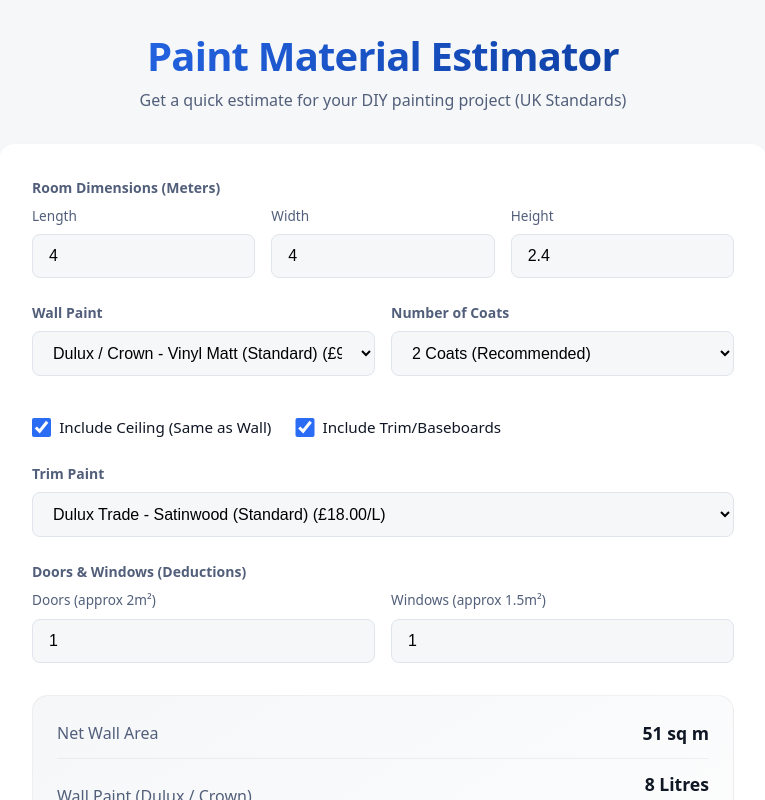
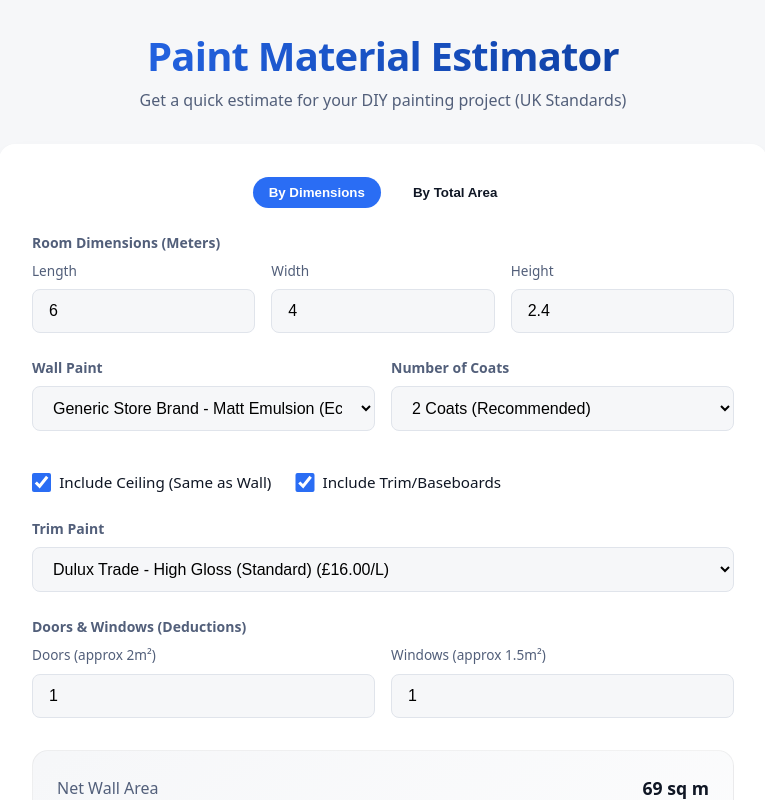
Before and after one commit to Richmbrm/painting-estimator, a Next.js app: page / in a window 1280 px wide. Shown: the top 800 px of the page, without its empty margins (257-1022 px from the left). Built offline with nearby package versions, Linux system fonts and the light colour scheme.

Commit message:
Implement direct area input mode

```diff
--- a/src/pages/index.tsx
+++ b/src/pages/index.tsx
@@ -6,13 +6,21 @@ import { SUPPLIER_DATA, PaintProduct, getProductById } from '../utils/supplier_d
 import { WINTER_TRENDS } from '../utils/trends';
 
 export default function Home() {
+  // Filter products for dropdowns
+  const wallProducts = SUPPLIER_DATA.filter(p => p.type === 'wall');
+  const trimProducts = SUPPLIER_DATA.filter(p => p.type === 'trim');
+
+  // Input Mode state
+  const [inputMode, setInputMode] = useState<'dimensions' | 'area'>('dimensions');
+  const [customWallArea, setCustomWallArea] = useState<number | ''>('');
+
   const [width, setWidth] = useState<number | ''>(4); // meters (approx 13ft)
-  const [length, setLength] = useState<number | ''>(4); // meters
+  const [length, setLength] = useState<number | ''>(6); // meters (approx 20ft)
   const [height, setHeight] = useState<number | ''>(2.4); // meters (approx 8ft)
 
   // Default selections
-  const [wallProductId, setWallProductId] = useState<string>('wall_standard');
-  const [trimProductId, setTrimProductId] = useState<string>('trim_satin');
+  const [wallProductId, setWallProductId] = useState<string>(wallProducts[0].id);
+  const [trimProductId, setTrimProductId] = useState<string>(trimProducts[0].id);
 
   const [coats, setCoats] = useState<number>(2);
   const [includeCeiling, setIncludeCeiling] = useState<boolean>(true);
@@ -23,32 +31,43 @@ export default function Home() {
 
   const [result, setResult] = useState<EstimationResult | null>(null);
 
-  // Filter products for dropdowns
-  const wallProducts = SUPPLIER_DATA.filter(p => p.type === 'wall');
-  const trimProducts = SUPPLIER_DATA.filter(p => p.type === 'trim');
-
   useEffect(() => {
     const wallProduct = getProductById(wallProductId);
     const trimProduct = includeTrim ? getProductById(trimProductId) : null;
 
     if (!wallProduct) return; // Should not happen with defaults
 
+    // Calculation Logic Selection
+    let dimensions: { width: number; length: number; height: number } | { totalWallArea: number } | null = null;
+
+    if (inputMode === 'dimensions') {
       // Safety check: ensure all dimensions are valid numbers
       if (width === '' || length === '' || height === '') {
         return;
       }
+      dimensions = { width: Number(width), length: Number(length), height: Number(height) };
+    } else {
+      // Area mode
+      if (customWallArea === '') {
+        return;
+      }
+      dimensions = { totalWallArea: Number(customWallArea) };
+    }
+
+    if (!dimensions) return;
 
     const res = calculatePaintEstimate(
-      { width: Number(width), length: Number(length), height: Number(height) },
+      dimensions,
       wallProduct,
       trimProduct || null,
       coats,
       numDoors === '' ? 0 : numDoors,
       numWindows === '' ? 0 : numWindows,
-      includeCeiling
+      // In Area mode, we disable specific ceiling logic (assumed in total) or force false
+      inputMode === 'dimensions' ? includeCeiling : false
     );
     setResult(res);
-  }, [width, length, height, wallProductId, trimProductId, coats, numDoors, numWindows, includeCeiling, includeTrim]);
+  }, [width, length, height, customWallArea, inputMode, wallProductId, trimProductId, coats, numDoors, numWindows, includeCeiling, includeTrim]);
 
   // Helper for safe number input updates
   const handleDimensionChange = (
@@ -99,8 +118,46 @@ export default function Home() {
         </header>
 
         <div className="card">
+          {/* Mode Toggle */}
+          <div style={{ display: 'flex', justifyContent: 'center', marginBottom: '1.5rem', gap: '1rem' }}>
+            <button
+              onClick={() => setInputMode('dimensions')}
+              style={{
+                padding: '0.5rem 1rem',
+                borderRadius: '2rem',
+                border: 'none',
+                background: inputMode === 'dimensions' ? 'var(--primary)' : 'var(--surface-2)',
+                color: inputMode === 'dimensions' ? 'white' : 'var(--text-main)',
+                fontWeight: 600,
+                cursor: 'pointer',
+                transition: 'all 0.2s ease'
+              }}
+            >
+              By Dimensions
+            </button>
+            <button
+              onClick={() => setInputMode('area')}
+              style={{
+                padding: '0.5rem 1rem',
+                borderRadius: '2rem',
+                border: 'none',
+                background: inputMode === 'area' ? 'var(--primary)' : 'var(--surface-2)',
+                color: inputMode === 'area' ? 'white' : 'var(--text-main)',
+                fontWeight: 600,
+                cursor: 'pointer',
+                transition: 'all 0.2s ease'
+              }}
+            >
+              By Total Area
+            </button>
+          </div>
+
           <div className="input-group">
-            <label>Room Dimensions (Meters)</label>
+            <label>
+              {inputMode === 'dimensions' ? 'Room Dimensions (Meters)' : 'Total Wall Area (sq meters)'}
+            </label>
+
+            {inputMode === 'dimensions' ? (
               <div className="input-row">
                 <div className="dimension-field">
                   <span className="field-label">Length</span>
@@ -136,6 +193,21 @@ export default function Home() {
                   />
                 </div>
               </div>
+            ) : (
+              <div className="input-row">
+                <div className="dimension-field" style={{ width: '100%' }}>
+                  <span className="field-label">Total Area (m²)</span>
+                  <input
+                    type="number"
+                    placeholder="e.g. 40"
+                    value={customWallArea}
+                    onChange={(e) => handleDimensionChange(setCustomWallArea, e.target.value)}
+                    min="0"
+                    style={{ fontSize: '1.2rem', padding: '1rem' }}
+                  />
+                </div>
+              </div>
+            )}
           </div>
 
           <div className="input-row">
@@ -161,6 +233,7 @@ export default function Home() {
           </div>
 
           <div className="checkbox-group">
+            {inputMode === 'dimensions' && (
               <label className="checkbox-visual">
                 <input
                   type="checkbox"
@@ -169,6 +242,7 @@ export default function Home() {
                 />
                 Include Ceiling (Same as Wall)
               </label>
+            )}
             <label className="checkbox-visual">
               <input
                 type="checkbox"
@@ -216,6 +290,11 @@ export default function Home() {
                 />
               </div>
             </div>
+            {inputMode === 'area' && (
+              <small style={{ display: 'block', marginTop: '0.5rem', color: 'var(--text-muted)' }}>
+                * Deductions are subtracted from your total area input above.
+              </small>
+            )}
           </div>
 
           {/* Results Panel */}
--- a/src/utils/calculator.ts
+++ b/src/utils/calculator.ts
@@ -33,8 +33,10 @@ export interface EstimationResult {
 const DOOR_DEDUCTION = 2.0; // sq meters
 const WINDOW_DEDUCTION = 1.5; // sq meters
 
+export type InputDimensions = RoomDimensions | { totalWallArea: number };
+
 export function calculatePaintEstimate(
-    dimensions: RoomDimensions,
+    dimensions: InputDimensions,
     wallProduct: PaintProduct,
     trimProduct: PaintProduct | null,
     coats: number = 2,
@@ -42,14 +44,34 @@ export function calculatePaintEstimate(
     numWindows: number = 0,
     includeCeiling: boolean = false
 ): EstimationResult {
-    // 1. Calculate Wall Area: 2 * (W + L) * H
-    const perimeter = 2 * (dimensions.width + dimensions.length);
-    let grossWallArea = perimeter * dimensions.height;
+    let grossWallArea = 0;
 
-    // 2. Ceiling Area: W * L
-    if (includeCeiling) {
-        grossWallArea += dimensions.width * dimensions.length;
+    // 1. Determine Wall Area
+    if ('totalWallArea' in dimensions) {
+        grossWallArea = dimensions.totalWallArea;
+    } else {
+        // 1. Calculate Wall Area: 2 * (W + L) * H
+        const perimeter = 2 * (dimensions.width + dimensions.length);
+        grossWallArea = perimeter * dimensions.height;
+
+        // 2. Ceiling Area: W * L (Only added for dimensions mode)
+        if (includeCeiling) {
+            grossWallArea += dimensions.width * dimensions.length;
+        }
     }
+
+    // For trim calculation, we need perimeter. If direct area is used, we estimate perimeter?
+    // Or just skip trim/perimeter logic if dimensions unknown?
+    // Let's approximate or just fallback safely.
+    // If we only have Area, calculating perimeter is impossible accurately.
+    // We will assume a standard room ratio if needed, or better, make trim optional/simplified in Area mode.
+    // For now, let's derive a 'mock' perimeter from area assuming square room 2.4m high for trim estimation purposes if dimensions missing.
+    // height = 2.4
+    // perimeter = Area / 2.4
+
+    const perimeter = 'width' in dimensions
+        ? 2 * (dimensions.width + dimensions.length)
+        : grossWallArea / 2.4; // Rough estimator for skirting
 
     // 3. Deductions & Net Area
     const deductionArea = (numDoors * DOOR_DEDUCTION) + (numWindows * WINDOW_DEDUCTION);
```
Lines whose indentation alone changed are shown as unchanged.
